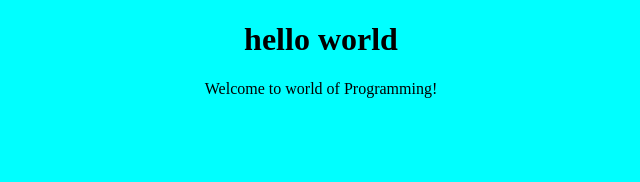
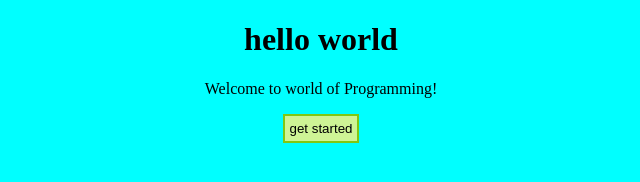
Before and after one commit to Prashanthreddy1207/ProjectK, a plain HTML site: page index.html in a window 1280 px wide. Shown: the whole page, without its empty margins (319-959 px from the left). Drawn offline with Linux system fonts and the light colour scheme.

Commit message:
added button

```diff
--- a/index.html
+++ b/index.html
@@ -10,6 +10,7 @@
     <div id="main">
       <h1>hello world</h1>
       <p>Welcome to world of Programming!</p>
+      <button>get started</button>
     </div>
   </body>
 </html>
--- a/styles.css
+++ b/styles.css
@@ -3,3 +3,8 @@ body {
   text-align: center;
   height: 100vh;
 }
+button{
+  padding: 5px;
+  background-color: #cef495;
+  border: 2px solid #80c713;
+}
```
